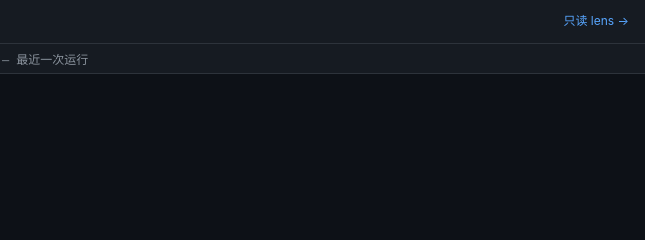
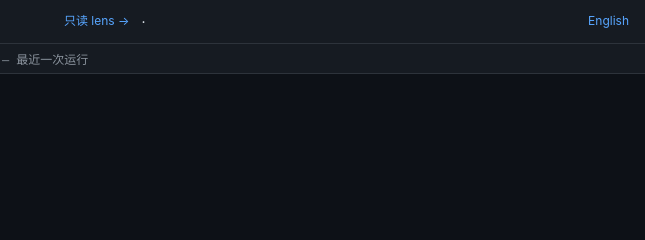
Before and after one commit to noahal1/lens-harness, a plain HTML site: page lens_harness/web/studio.html in a window 1280 px wide. Shown: the top 240 px of the page, 635-1280 px from the left. Drawn offline with Linux system fonts and the light colour scheme; no server answers.

Commit message:
studio: bilingual chrome — 中文界面中文指引，EN 界面英文指引
Same lens-lang localStorage key as the read-only lens, so the language
choice follows the user across / and /studio. Every static string
(toolbar labels, buttons, placeholders, welcome text, guidance) goes
through an I18N dict with a header toggle; template descriptions come in
both languages from the backend (desc / desc_en) and the tooltip picks
by locale. Verified: zh tooltip + run flow, en chrome, iframe lens
inherits the language.

```diff
--- a/lens_harness/web/studio.html
+++ b/lens_harness/web/studio.html
@@ -80,20 +80,20 @@ button.run:focus-visible{outline:2px solid var(--accent2);outline-offset:1px}
 <header>
   <div class="dot"></div>
   <h1>lens studio</h1>
-  <span class="chip" id="chipSpec">未创建</span>
-  <span class="chip" id="chipRuns">0 次运行</span>
-  <a href="/">只读 lens →</a>
+  <span class="chip" id="chipSpec"></span>
+  <span class="chip" id="chipRuns"></span>
+  <a href="/" id="lensHome"></a> · <a href="#" id="langLink"></a>
 </header>
 <main>
   <div id="left">
     <div id="chat"></div>
     <div id="toolbar">
-      <div class="trow" id="tplRow"><span class="lbl">① 选模板</span></div>
-      <div class="trow"><span class="lbl">② 输入</span>
+      <div class="trow" id="tplRow"><span class="lbl lblRow1">① 选模板</span></div>
+      <div class="trow"><span class="lbl lblRow2">② 输入</span>
         <input id="quickInput" placeholder="运行输入（可留空用默认）" spellcheck="false">
         <button class="act primary" id="quickRun">▶ 运行</button>
       </div>
-      <div class="trow"><span class="lbl">③ 查看</span>
+      <div class="trow"><span class="lbl lblRow3">③ 查看</span>
         <button class="act" id="quickSpec">看当前编排 JSON</button>
         <button class="act" id="quickHelp">怎么玩？</button>
       </div>
@@ -108,7 +108,7 @@ button.run:focus-visible{outline:2px solid var(--accent2);outline-offset:1px}
   </div>
   <div id="right">
     <div class="bar">
-      <span id="lensLabel">lens — 最近一次运行</span>
+      <span id="lensLabel"></span>
       <span id="lensTrace"></span>
     </div>
     <iframe id="lens" title="lens trace view"></iframe>
@@ -119,8 +119,42 @@ button.run:focus-visible{outline:2px solid var(--accent2);outline-offset:1px}
 const chat = document.getElementById("chat");
 const lensFrame = document.getElementById("lens");
 
-const HELP =
-`三步上手：
+/* bilingual chrome — same localStorage key as the lens page, so the
+   language choice is shared across / and /studio */
+const I18N = {
+  en: {
+    noSpec: "no spec", runs: " runs", nodes: " nodes",
+    lensBar: "lens — latest run", lensLabel: "read-only lens →",
+    step1: "① pick template", step2: "② input", step3: "③ inspect",
+    inputPh: "run input (empty = template default)", runBtn: "▶ Run",
+    specBtn: "view current spec JSON", helpBtn: "how does this work?",
+    adv: "advanced: send raw JSON commands (edit nodes / edges / delete…)",
+    send: "Send", invalid: "✗ not valid JSON: ",
+    requestFailed: "✗ request failed: ",
+    welcome: "Welcome to lens studio! **Three steps** to your first run — start with a template button below.\n",
+    help: `Three steps:
+① Click a template button under "pick template" (hover for a description)
+② Fill the run input (leave empty for the default), press "▶ Run"
+③ The lens on the right replays the run live: nodes light up while executing,
+   the state panel shows how every channel evolves.
+
+Want to edit the orchestration? Expand "advanced" and send JSON commands, e.g.:
+{"cmd":"add_node","name":"n1","node":{"type":"transform","set":{"out":"hi {x}"}}}
+{"cmd":"set_edge","from":"a","to":"n1"}   {"cmd":"set_entry","entry":"n1"}
+7 node types: llm (model call) · tool_loop (tool loop) · interrupt (human approval)
+· python (custom function) · transform (template rewrite) · map (per-item list) · subgraph (nested spec)`,
+  },
+  zh: {
+    noSpec: "未创建", runs: " 次运行", nodes: " 节点",
+    lensBar: "lens — 最近一次运行", lensLabel: "只读 lens →",
+    step1: "① 选模板", step2: "② 输入", step3: "③ 查看",
+    inputPh: "运行输入（可留空用默认）", runBtn: "▶ 运行",
+    specBtn: "看当前编排 JSON", helpBtn: "怎么玩？",
+    adv: "高级：直接发 JSON 命令（改节点 / 改边 / 删除…）",
+    send: "发送", invalid: "✗ 不是合法 JSON：",
+    requestFailed: "✗ 请求失败：",
+    welcome: "欢迎来到 lens studio！**三步**就能跑起来，点下面的模板按钮开始。\n",
+    help: `三步上手：
 ① 点「选模板」里的一个按钮创建编排（鼠标停在按钮上有说明）
 ② 输入框填运行输入（留空就用模板默认值），点「▶ 运行」
 ③ 右边 lens 实时播放这次运行：图上节点亮起表示正在执行，
@@ -130,7 +164,35 @@ const HELP =
 {"cmd":"add_node","name":"n1","node":{"type":"transform","set":{"out":"hi {x}"}}}
 {"cmd":"set_edge","from":"a","to":"n1"}   {"cmd":"set_entry","entry":"n1"}
 节点类型 7 种：llm（模型调用）· tool_loop（工具循环）· interrupt（人工审批）
-· python（自定义函数）· transform（模板改写）· map（逐项处理列表）· subgraph（嵌套子编排）`;
+· python（自定义函数）· transform（模板改写）· map（逐项处理列表）· subgraph（嵌套子编排）`,
+  },
+};
+function lang() {
+  try { return localStorage.getItem("lens-lang") || "zh"; } catch (e) { return "zh"; }
+}
+function T(key) { return I18N[lang()][key]; }
+let LANG_BTN = null;  // set by applyStatic, re-created on toggle
+function applyStatic() {
+  document.documentElement.lang = lang() === "zh" ? "zh" : "en";
+  document.title = lang() === "zh" ? "lens studio — 可视化编排工作台" : "lens studio — visual orchestration workbench";
+  document.querySelector(".lblRow1").textContent = T("step1");
+  document.querySelector(".lblRow2").textContent = T("step2");
+  document.querySelector(".lblRow3").textContent = T("step3");
+  document.getElementById("quickInput").placeholder = T("inputPh");
+  document.getElementById("quickRun").textContent = T("runBtn");
+  document.getElementById("quickSpec").textContent = T("specBtn");
+  document.getElementById("quickHelp").textContent = T("helpBtn");
+  document.querySelector("details.raw summary").textContent = T("adv");
+  document.getElementById("send").textContent = T("send");
+  document.getElementById("lensLabel").textContent = T("lensBar");
+  document.getElementById("lensHome").textContent = T("lensLabel");
+  document.getElementById("langLink").textContent = lang() === "zh" ? "English" : "中文";
+  document.getElementById("langLink").onclick = () => {
+    try { localStorage.setItem("lens-lang", lang() === "zh" ? "en" : "zh"); } catch (e) {}
+    applyStatic();
+  };
+  refreshChips({spec: curSpec, runs: curRuns});
+}
 
 function add(role, text, extra) {
   const div = document.createElement("div");
@@ -156,11 +218,13 @@ function add(role, text, extra) {
   chat.scrollTop = chat.scrollHeight;
 }
 
+let curSpec = null, curRuns = [];
 function refreshChips(res) {
+  if (res) { curSpec = res.spec; curRuns = res.runs || []; }
   document.getElementById("chipSpec").textContent =
-    res.spec ? res.spec.name + " · " + Object.keys(res.spec.nodes).length + " 节点" : "未创建";
+    res.spec ? res.spec.name + " · " + Object.keys(res.spec.nodes).length + T("nodes") : T("noSpec");
   document.getElementById("chipRuns").textContent =
-    (res.runs ? res.runs.length : 0) + " 次运行";
+    (res.runs ? res.runs.length : 0) + T("runs");
 }
 
 let lastTrace = null;
@@ -186,7 +250,7 @@ async function sendRaw(lines) {
     let payload;
     try { payload = JSON.parse(line); }
     catch (e) {
-      add("assistant", "✗ 不是合法 JSON：" + e.message + "\n" + HELP, {error: true});
+      add("assistant", T("invalid") + e.message + "\n" + T("help"), {error: true});
       continue;
     }
     add("user", line);
@@ -196,7 +260,7 @@ async function sendRaw(lines) {
       refreshChips(res);
       maybeLoadLens(res);
     } catch (e) {
-      add("assistant", "✗ 请求失败：" + e.message, {error: true});
+      add("assistant", T("requestFailed") + e.message, {error: true});
     }
   }
 }
@@ -210,7 +274,8 @@ async function buildTemplateButtons() {
       const b = document.createElement("button");
       b.className = "act";
       b.textContent = name;
-      b.title = t.desc + "\n默认输入: " + JSON.stringify(t.input);
+      b.title = (lang() === "zh" ? t.desc : (t.desc_en || t.desc))
+        + "\n" + (lang() === "zh" ? "默认输入: " : "default input: ") + JSON.stringify(t.input);
       b.addEventListener("click", () => {
         document.getElementById("quickInput").value =
           t.input ? JSON.stringify(t.input) : "";
@@ -232,7 +297,7 @@ document.getElementById("quickRun").addEventListener("click", () => {
 document.getElementById("quickSpec").addEventListener("click",
   () => sendRaw(['{"cmd":"get_spec"}']));
 document.getElementById("quickHelp").addEventListener("click",
-  () => add("assistant", HELP));
+  () => add("assistant", T("help")));
 
 /* ---- raw form ---- */
 document.getElementById("f").addEventListener("submit", e => {
@@ -243,8 +308,10 @@ document.getElementById("f").addEventListener("submit", e => {
   sendRaw(lines);
 });
 
-add("assistant", "欢迎来到 lens studio！**三步**就能跑起来，点下面的模板按钮开始。\n" + HELP);
+applyStatic();
+add("assistant", T("welcome") + T("help"));
 buildTemplateButtons();
+document.getElementById("lensHome").textContent = T("lensLabel");
 </script>
 </body>
 </html>
```
Also changed, not shown: 1 other file.
